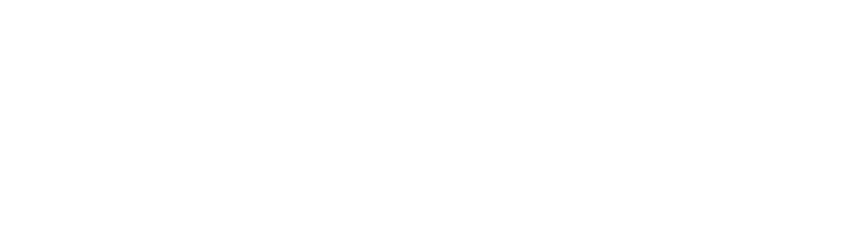
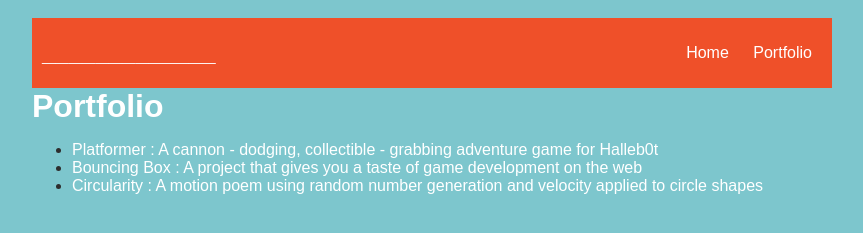
Before and after one commit to BentleyJames8269969/BentleyJames8269969.github.io, a plain HTML site: page portfolio.html in a window 1280 px wide. Shown: the whole page, without its empty margins (208-1071 px from the left). Drawn offline with Linux system fonts and the light colour scheme.

Commit message:
css done

```diff
--- a/index.html
+++ b/index.html
@@ -10,4 +10,35 @@
 
     </div>
   </body>
+</html><!DOCTYPE HTML>
+<html>
+    <head> <title>_____________</title>
+      <link rel="stylesheet" href="style.css">
+    </head>
+
+    <body>
+      <div id="all-contents">
+        <nav>
+          <h1>_____________</h1>
+            <ul id="nav-ul">
+              <li class="nav-li">
+               <a class="nav-a" href="index.html">Home</a>
+              </li>
+              <li class="nav-li">
+               <a class="nav-a" href="portfolio.html">Portfolio</a>
+              </li>
+            </ul>
+        </nav>
+        <main>
+          <div class="content">
+            <h1>Portfolio</h1>
+            <ul id="portfolio">
+              <li><a href="projects/platformer/">Platformer : A cannon - dodging, collectible - grabbing adventure game for Halleb0t</a></li>
+              <li><a href="projects/bouncing-box/">Bouncing Box : A project that gives you a taste of game development on the web </a></li>
+              <li><a href="projects/circularity/">Circularity : A motion poem using random number generation and velocity applied to circle shapes</a></li>
+            </ul>
+          </div>
+        </main>
+      </div>
+    </body>
 </html>
--- a/portfolio.html
+++ b/portfolio.html
@@ -0,0 +1,32 @@
+<!DOCTYPE HTML>
+<html>
+    <head> <title>_____________</title>
+      <link rel="stylesheet" href="style.css">
+    </head>
+
+    <body>
+      <div id="all-contents">
+        <nav>
+          <h1>_____________</h1>
+            <ul id="nav-ul">
+              <li class="nav-li">
+               <a class="nav-a" href="index.html">Home</a>
+              </li>
+              <li class="nav-li">
+               <a class="nav-a" href="portfolio.html">Portfolio</a>
+              </li>
+            </ul>
+        </nav>
+        <main>
+          <div class="content">
+            <h1>Portfolio</h1>
+            <ul id="portfolio">
+              <li><a href="projects/platformer/">Platformer : A cannon - dodging, collectible - grabbing adventure game for Halleb0t</a></li>
+              <li><a href="projects/bouncing-box/">Bouncing Box : A project that gives you a taste of game development on the web </a></li>
+              <li><a href="projects/circularity/">Circularity : A motion poem using random number generation and velocity applied to circle shapes</a></li>
+            </ul>
+          </div>
+        </main>
+      </div>
+    </body>
+</html>
--- a/style.css
+++ b/style.css
@@ -0,0 +1,39 @@
+body {
+       background: rgb(125, 198, 205);
+       color: rgb(45, 45, 45);
+       padding: 10px;
+       font-family: arial;
+   }
+   #all-contents {
+     max-width: 800px;
+       margin: auto;
+   }
+
+   /* navigation menu */
+   nav {
+       background: rgb(239, 80, 41);
+      margin: 0 auto;
+       display: flex;
+       padding: 10px;
+   }
+   h1 {
+       display: flex;
+       align-items: center;
+       color: white;
+       flex: 1;
+       margin: 0;
+   }
+   #nav-ul {
+       list-style-image: none;
+   }
+   .nav-li {
+       display: inline-block;
+       padding: 0 10px;
+   }
+   a {
+       text-decoration: none;
+       color: #fff;
+   }
+
+   /* main container area beneath menu */
+   main {
```
